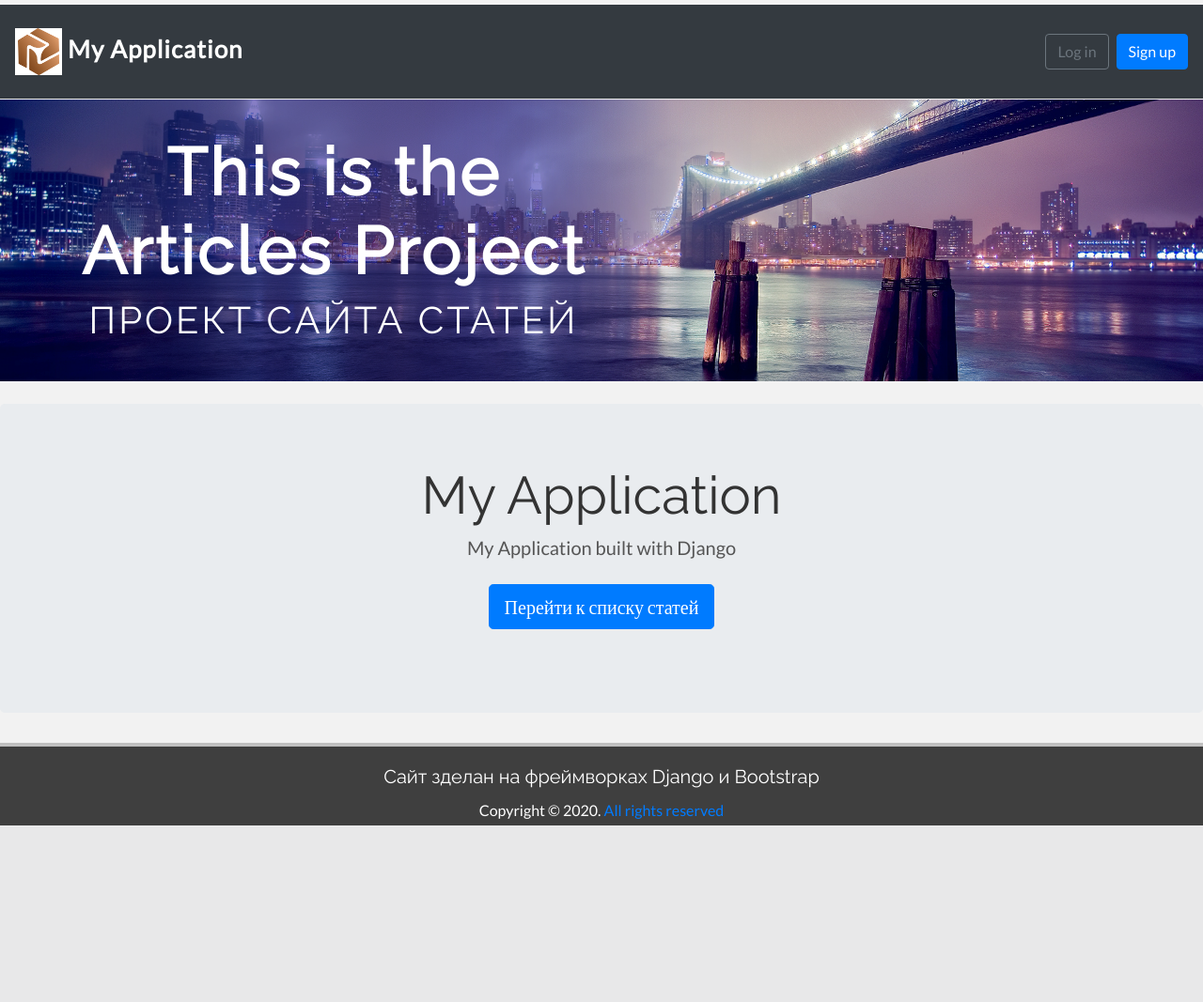
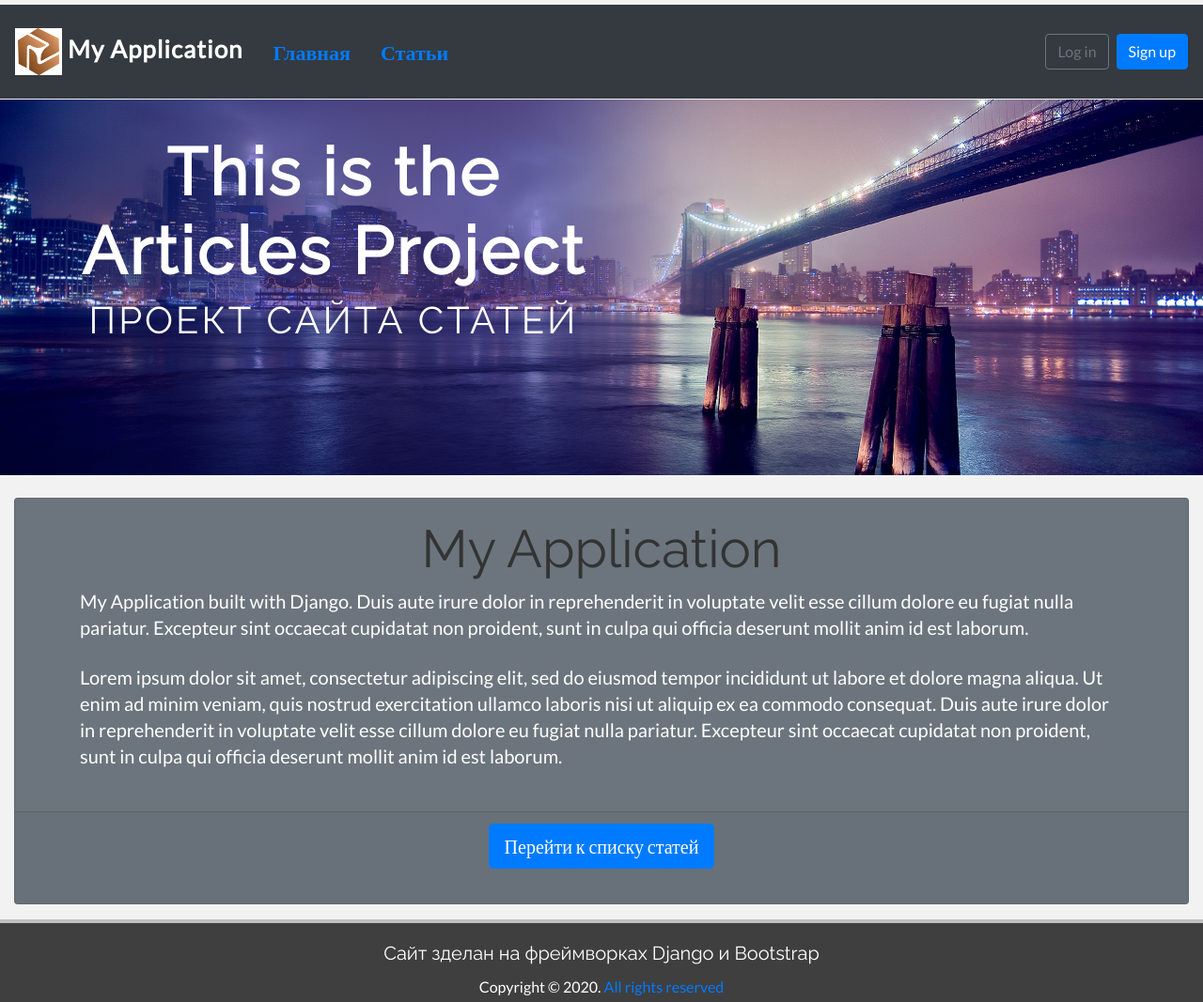
Before and after one commit to MichaelNest/My-First-Show-Project, a Django app: page / in a window 1280 px wide. Shown: the whole page at 94% size. Before the commit the page ends 879 px from the top, so only its background shows below. Run offline with Django 3.2, Linux system fonts and the light colour scheme; parts of the project's set-up code (start-up, migrations or seed data) failed here and were passed over; some libraries are stand-ins or nearby versions.

Commit message:
Upgrade application (visual)

```diff
--- a/src/articles/templates/articles/article_detail.html
+++ b/src/articles/templates/articles/article_detail.html
@@ -25,7 +25,7 @@
 
 <!--        <h5>Only author can Edit this Article. Please <a href="{% url 'login' %}">Login</a> as author.</h5>-->
     {% endif %}
-        <a href="{% url 'articles:article_list' %}" role="button" class="btn btn-primary mx-3">Список статей</a>
+        <a href="{% url 'articles:article_list' %}" role="button" class="btn btn-primary mx-3">Вернуться к списку статей</a>
         </div>
     </div>
     </div>
@@ -42,6 +42,7 @@
 </div>
 </div>
 
+{% if user.is_authenticated %}
     <div class="container padding my-3">
     <div class="col-md-5 col-md-offset-2">
             <div class="card border-warning mb-3">
@@ -58,5 +59,6 @@
             </div>
         </div>
     </div>
+{% endif %}
 
 {% endblock content %}
--- a/src/articles/urls.py
+++ b/src/articles/urls.py
@@ -1,10 +1,11 @@
 from django.urls import path
-from .views import ArticleListView, ArticleUpdateView, ArticleDeleteView, ArticleDetailView, ArticleCreateView
+from .views import ArticleListView, ArticleUpdateView, ArticleDeleteView, ArticleDetailView, ArticleCreateView, article_my_list
 
 app_name = 'articles'
 
 urlpatterns = [
     path('', ArticleListView.as_view(), name='article_list'),
+    path('my_articles', article_my_list, name='article_my_list'),
     path('create/', ArticleCreateView.as_view(), name='article_create'),
     path('<int:pk>/edit/', ArticleUpdateView.as_view(), name='article_edit'),
     path('<int:pk>/delete/', ArticleDeleteView.as_view(), name='article_delete'),
--- a/src/pages/templates/pages/home.html
+++ b/src/pages/templates/pages/home.html
@@ -9,13 +9,37 @@
 {% endblock banner %}
 
 {% block content %}
-<div class="jumbotron">
-    <div class="container text-center">
-    <h1 class="display-4">My Application</h1>
-    <p class="lead">My Application built with Django</p>
-    <p class="lead">
-        <a href="{% url 'articles:article_list' %}" class="btn btn-primary btn-lg">Перейти к списку статей</a>
-    </p>
+<!--<div class="jumbotron">-->
+<!--            <div class="card text-white bg-info mb-3">-->
+            <div class="container-fluid">
+            <div class="card text-white bg-secondary mb-3">
+
+                <div class="card-body">
+    <div class="text-center">
+        <h1 class="display-4">My Application</h1>
     </div>
-</div>
+    <div class="container">
+        <p class="lead">
+            My Application built with Django. Duis aute irure dolor in reprehenderit in voluptate velit esse cillum dolore eu fugiat nulla pariatur.
+            Excepteur sint occaecat cupidatat non proident, sunt in culpa qui officia deserunt mollit anim id est laborum.
+        </p>
+        <p class="lead">
+            Lorem ipsum dolor sit amet, consectetur adipiscing elit, sed do eiusmod tempor incididunt ut labore et dolore magna aliqua.
+            Ut enim ad minim veniam, quis nostrud exercitation ullamco laboris nisi ut aliquip ex ea commodo consequat.
+            Duis aute irure dolor in reprehenderit in voluptate velit esse cillum dolore eu fugiat nulla pariatur.
+            Excepteur sint occaecat cupidatat non proident, sunt in culpa qui officia deserunt mollit anim id est laborum.
+        </p>
+    </div>
+                </div>
+            <div class="card-footer">
+                <div class="text-center">
+                     <p class="lead">
+                        <a href="{% url 'articles:article_list' %}" class="btn btn-primary btn-lg">Перейти к списку статей</a>
+                    </p>
+                </div>
+            </div>
+
+            </div>
+                </div>
+<!--</div>-->
 {% endblock content %}
--- a/src/static/css/base.css
+++ b/src/static/css/base.css
@@ -68,8 +68,8 @@ a:hover, a:focus {
     text-align: center;
     background-attachment: relative;
     background-position: center center;
-    /*min-height: 500px;*/
-    min-height: 300px;
+    min-height: 400px;
+    /*min-height: 300px;*/
     width: 100%;
 
     -webkit-background-size: cover;
--- a/src/templates/includes/navbar.html
+++ b/src/templates/includes/navbar.html
@@ -7,9 +7,28 @@
         </button>
 
         <div class="collapse navbar-collapse" id="navbarCollapse" >
+<!--            <ul class="navbar-nav">-->
+            <ul class="nav nav">
+                <li class="nav-item active">
+                    <a class="nav-link" href="{% url 'pages:home' %}">Главная<span class="sr-only">(current)</span></a>
+                </li>
+                <li class="nav-item">
+                    <a class="nav-link" href="{% url 'articles:article_list' %}">Статьи</a>
+                </li>
+<!--                <li class="nav-item">-->
+<!--                    <a class="nav-link disabled" href="#" tabindex="-1" aria-disabled="true">Работа</a>-->
+<!--                </li>-->
+<!--                <li class="nav-item">-->
+<!--                    <a class="nav-link disabled" href="#" tabindex="-1" aria-disabled="true">Погода</a>-->
+<!--                </li>-->
+<!--                <li class="nav-item">-->
+<!--                    <a class="nav-link disabled" href="#" tabindex="-1" aria-disabled="true">Disabled</a>-->
+<!--                </li>-->
+            </ul>
+
             {% if user.is_authenticated %}
 <!--            <a href="{% url 'articles:article_list' %}" class="btn btn-primary ml-2">Article List</a>-->
-            <a href="{% url 'articles:article_create' %}" class=" btn btn-primary ml-2">Создать Статью</a>
+<!--            <a href="{% url 'articles:article_create' %}" class=" btn btn-primary ml-2">Создать Статью</a>-->
 
                 <ul class="navbar-nav ml-auto">
                     <li class="nav-item">
@@ -26,13 +45,17 @@
                             <a class="dropdown-item" href="{% url 'password_change' %}">Password Change</a>
                             <div class="dropdown-divider"></div>
                             <a class="dropdown-item" href="{% url 'password_reset' %}">Password Reset</a>
+                            <div class="dropdown-divider"></div>
+                            <a class='dropdown-item' href="{% url 'articles:article_create' %}">Create New Article</a>
+                            <div class="dropdown-divider"></div>
+                            <a class="dropdown-item" href="{% url 'articles:article_my_list' %}">All My Articles</a>
                         </div>
                     </li>
                 </ul>
             {% else %}
                 <form class="form-inline ml-auto">
-                    <a href="{% url 'login' %}" class="btn btn-outline-secondary">Log in</a>
 <!--                    <a href="{% url 'password_reset' %}" class="btn btn-outline-secondary ml-2">Reset password</a>-->
+                    <a href="{% url 'login' %}" class="btn btn-outline-secondary ml-2">Log in</a>
                     <a href="{% url 'users:signup' %}" class="btn btn-primary ml-2">Sign up</a>
                 </form>
             {% endif %}
--- a/src/templates/registration/login.html
+++ b/src/templates/registration/login.html
@@ -12,6 +12,7 @@
         {% csrf_token %}
         {{ form.as_p }}
         <button class="btn btn-success ml-4" type="submit">Log in</button>
+        <a href="{% url 'password_reset' %}" class="btn btn-outline-secondary ml-2">Password Reset</a>
     </form>
 
 {% endblock content %}
```
Also changed, not shown: src/articles/templates/articles/article_list.html (+9 -8 lines), src/articles/views.py (+16 -1 lines).
